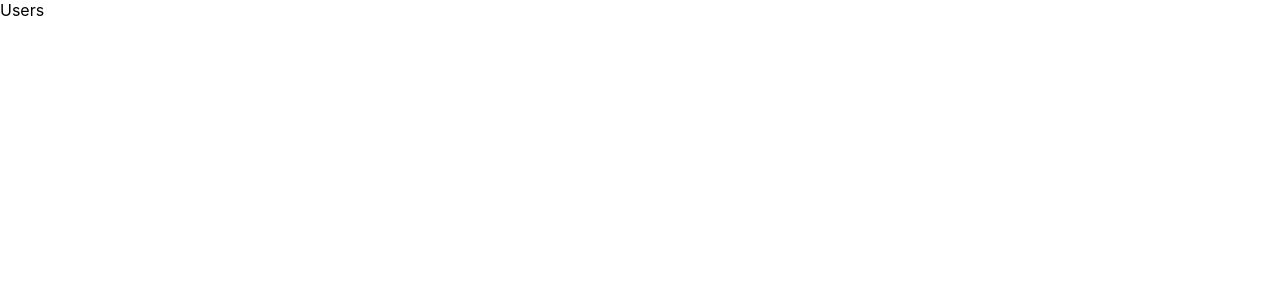
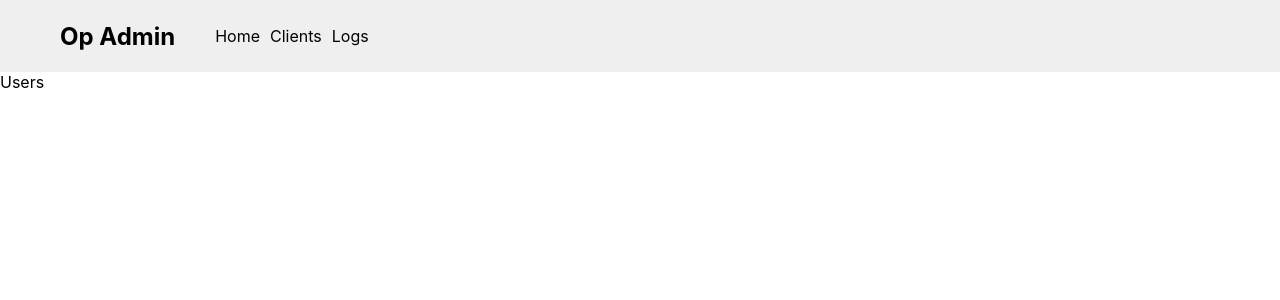
Before and after one commit to victorldleon/operations-admin, a React (Create React App) app: page / in a window 1280 px wide. Shown: the top 300 px of the page. Built offline with nearby package versions, Linux system fonts and the light colour scheme.

Commit message:
adds header styles

```diff
--- a/src/App.js
+++ b/src/App.js
@@ -4,10 +4,12 @@ import { Route, Switch } from 'react-router-dom';
 import UsersPage from './pages/Users/Users';
 import ClientsPage from './pages/Clients/Clients';
 import LogsPage from './pages/Logs/Logs';
+import Header from './components/organisms/Header/Header';
 
 function App() {
   return (
     <div>
+      <Header />
       <Switch>
         <Route path="/" component={UsersPage} exact/>
         <Route path="/clients" component={ClientsPage} />
--- a/src/components/organisms/Header/Header.css
+++ b/src/components/organisms/Header/Header.css
@@ -0,0 +1,25 @@
+a {
+    color: black;
+    text-decoration: none;
+}
+
+.logo {
+    font-weight: bold;
+    font-size: 1.5em;
+}
+
+header {
+    align-items: center;
+    display: flex;
+    background-color: #efefef;
+    justify-content: flex-start;
+    padding: 10px 60px;
+}
+
+header nav ul{
+    display: flex;
+}
+header nav ul li{
+    list-style: none;
+    margin-right: 10px;
+}
--- a/src/components/organisms/Header/Header.js
+++ b/src/components/organisms/Header/Header.js
@@ -1,8 +1,9 @@
 import { Link } from 'react-router-dom';
+import './Header.css';
 function Header() {
     return (
         <header>
-            <Link to="/">Op Admin</Link>
+            <Link className='logo' to="/">Op Admin</Link>
             <nav>
                 <ul>
                     <li><Link to="/">Home</Link></li>
@@ -13,3 +14,4 @@ function Header() {
         </header>
     );
 }
+export default Header;
--- a/src/index.js
+++ b/src/index.js
@@ -8,11 +8,9 @@ import reportWebVitals from './reportWebVitals';
 
 const root = ReactDOM.createRoot(document.getElementById('root'));
 root.render(
-  <React.StrictMode>
     <BrowserRouter>
       <App />
     </BrowserRouter>
-  </React.StrictMode>
 );
 
 // If you want to start measuring performance in your app, pass a function
```
